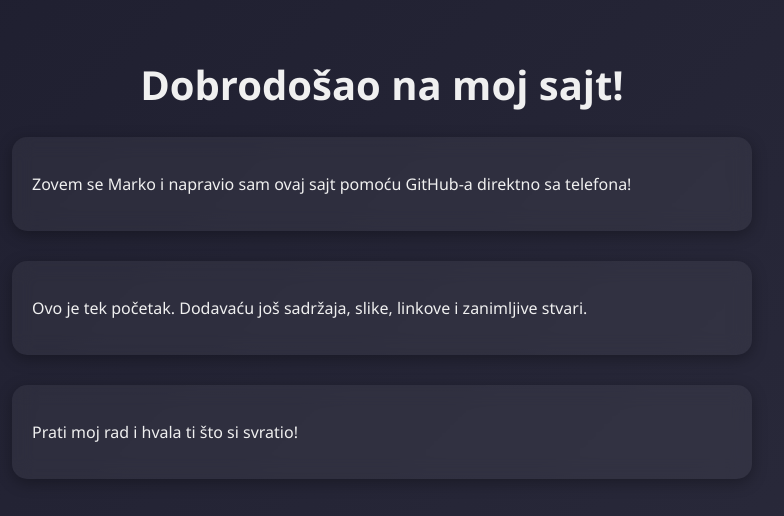
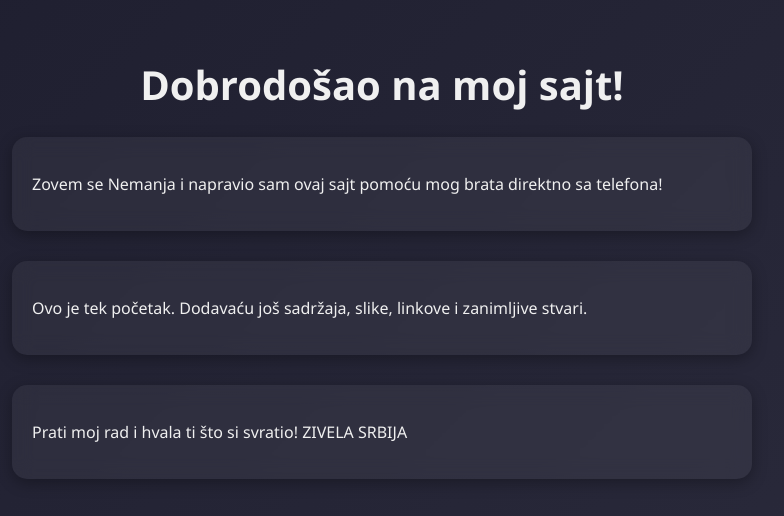
Before and after one commit to Grilijas/grilijas.github.io, a plain HTML site: page index.html in a window 1280 px wide. Shown: the top 516 px of the page, without its empty margins (258-1042 px from the left). Drawn offline with Linux system fonts and the light colour scheme.

Commit message:
Update index.html

```diff
--- a/index.html
+++ b/index.html
@@ -64,13 +64,13 @@
   <h1>Dobrodošao na moj sajt!</h1>
 
   <div class="card">
-    <p>Zovem se Marko i napravio sam ovaj sajt pomoću GitHub-a direktno sa telefona!</p>
+    <p>Zovem se Nemanja i napravio sam ovaj sajt pomoću mog brata direktno sa telefona!</p>
   </div>
   <div class="card">
     <p>Ovo je tek početak. Dodavaću još sadržaja, slike, linkove i zanimljive stvari.</p>
   </div>
   <div class="card">
-    <p>Prati moj rad i hvala ti što si svratio!</p>
+    <p>Prati moj rad i hvala ti što si svratio! ZIVELA SRBIJA</p>
   </div>
 
   <!-- Slika dole -->
```
